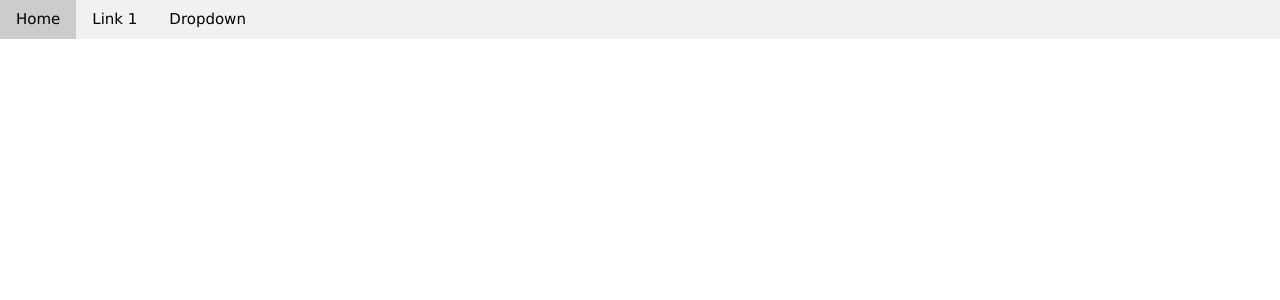
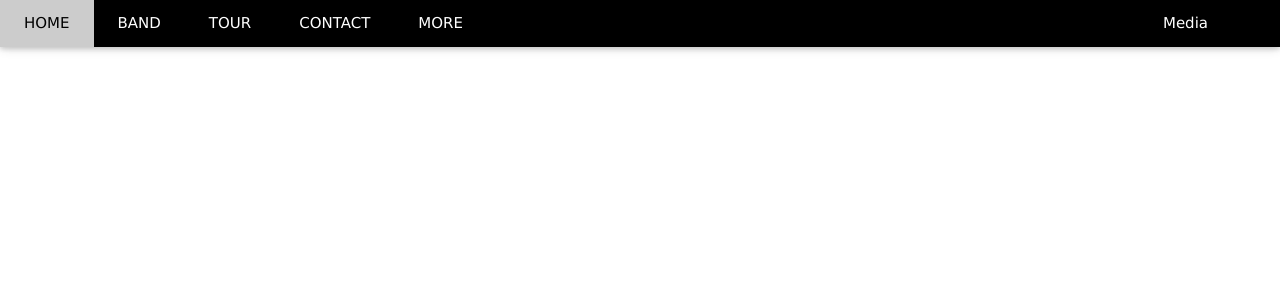
Before and after one commit to mrubyz/test, a Jekyll site: the page built from index.md, in a window 1280 px wide. Shown: the top 300 px of the page. Built offline with Jekyll 4.4.1, drawn with Linux system fonts in a browser that asks for light colours.

Commit message:
Update nav.html

```diff
--- a/_includes/nav.html
+++ b/_includes/nav.html
@@ -1,12 +1,19 @@
-<div class="w3-bar w3-light-grey">
-    <a href="#" class="w3-bar-item w3-button w3-mobile">Home</a>
-    <a href="#" class="w3-bar-item w3-button w3-mobile">Link 1</a>
-    <div class="w3-dropdown-hover">
-      <button class="w3-button">Dropdown</button>
+<div class="w3-top">
+  <div class="w3-bar w3-black w3-card">
+    <a class="w3-bar-item w3-button w3-padding-large w3-hide-medium w3-hide-large w3-right" href="javascript:void(0)" onclick="myFunction()" title="Toggle Navigation Menu"><i class="fa fa-bars"></i></a>
+    <a href="#" class="w3-bar-item w3-button w3-padding-large">HOME</a>
+    <a href="#band" class="w3-bar-item w3-button w3-padding-large w3-hide-small">BAND</a>
+    <a href="#tour" class="w3-bar-item w3-button w3-padding-large w3-hide-small">TOUR</a>
+    <a href="#contact" class="w3-bar-item w3-button w3-padding-large w3-hide-small">CONTACT</a>
+    <div class="w3-dropdown-hover w3-hide-small">
+      <button class="w3-padding-large w3-button" title="More">MORE <i class="fa fa-caret-down"></i></button>
       <div class="w3-dropdown-content w3-bar-block w3-card-4">
-        <a href="#" class="w3-bar-item w3-button w3-mobile">Link 1</a>
-        <a href="#" class="w3-bar-item w3-button w3-mobile">Link 2</a>
-        <a href="#" class="w3-bar-item w3-button w3-mobile">Link 3</a>
+        <a href="#" class="w3-bar-item w3-button">Merchandise</a>
+        <a href="#" class="w3-bar-item w3-button">Extras</a>
+
       </div>
     </div>
+    <a href="javascript:void(0)" class="w3-padding-large w3-hover-red w3-hide-small w3-right"><i class="fa fa-search"></i></a>
+    <a href="#" class="w3-bar-item w3-padding-large w3-button w3-right">Media</a>
   </div>
+</div>
```
